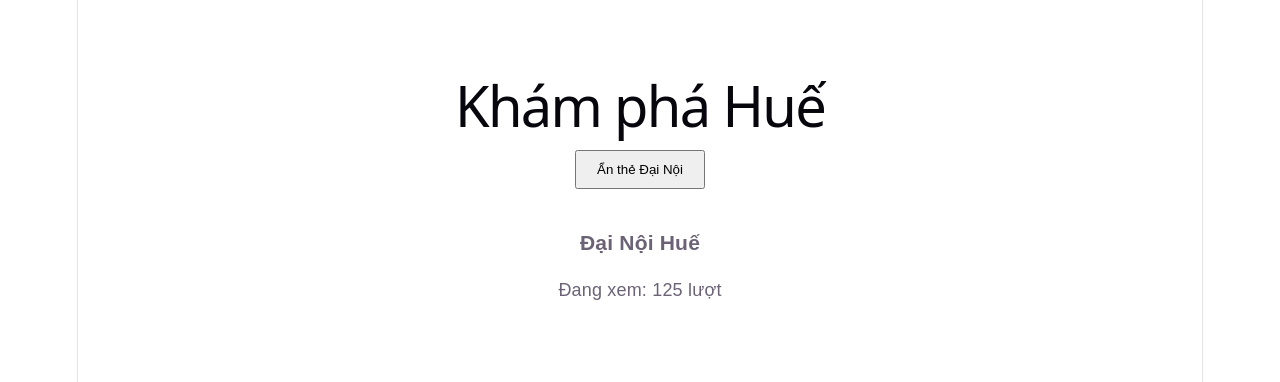
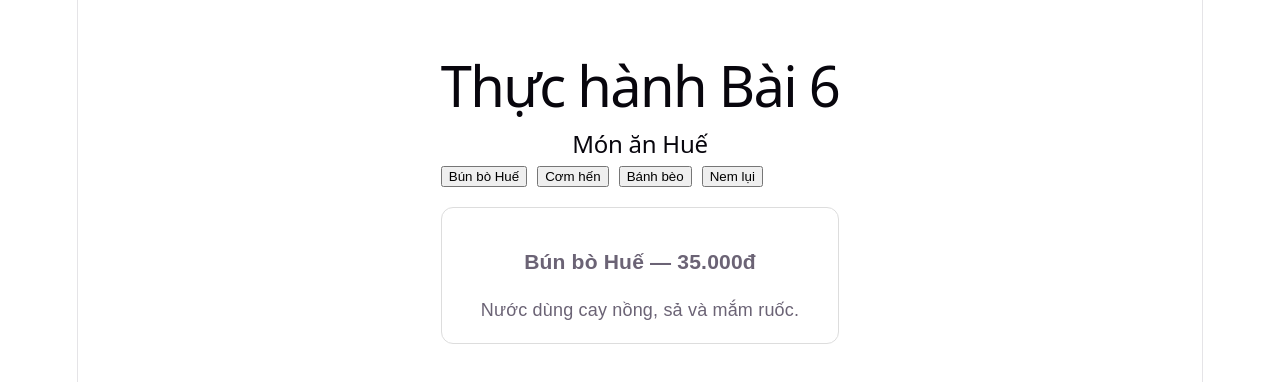
Before and after one commit to xuanhoai3152007-cmd/phu-xuan-react, a React (Vite) app: page / in a window 1280 px wide. Shown: the top 382 px of the page. Built offline with nearby package versions, Linux system fonts and the light colour scheme.

Commit message:
feat: hoàn thành bài 6 lab 2 useEffect dependency

```diff
--- a/src/App.tsx
+++ b/src/App.tsx
@@ -1,33 +1,18 @@
-import { useState } from 'react'
-import LuotXemDaiNoi from './features/landmarks/LuotXemDaiNoi'
+import TrangMonAn from './features/food/TrangMonAn'
 
 function App() {
-  const [hienThi, setHienThi] = useState(true)
-
   return (
     <div
       style={{
         maxWidth: '800px',
-        margin: '40px auto',
-        padding: '20px',
+        margin: '0 auto',
+        padding: '40px',
         fontFamily: 'Arial, sans-serif',
-        textAlign: 'center',
       }}
     >
-      <h1>Khám phá Huế</h1>
+      <h1>Thực hành Bài 6</h1>
 
-      <button
-        onClick={() => setHienThi(!hienThi)}
-        style={{
-          padding: '10px 20px',
-          marginBottom: '20px',
-          cursor: 'pointer',
-        }}
-      >
-        {hienThi ? 'Ẩn thẻ Đại Nội' : 'Hiện thẻ Đại Nội'}
-      </button>
-
-      {hienThi && <LuotXemDaiNoi />}
+      <TrangMonAn />
     </div>
   )
 }
--- /dev/null
+++ b/src/data/fetchMonAn.ts
@@ -0,0 +1,20 @@
+import danhSachMonAn from './mon-an.json'
+
+interface MonAn {
+  id: number
+  ten: string
+  gia: number
+  moTa: string
+}
+
+function fetchMonAn(id: number): Promise<MonAn | undefined> {
+  return new Promise((resolve) => {
+    setTimeout(() => {
+      const monAn = danhSachMonAn.find((mon) => mon.id === id)
+
+      resolve(monAn)
+    }, 800)
+  })
+}
+
+export default fetchMonAn
--- /dev/null
+++ b/src/data/mon-an.json
@@ -0,0 +1,26 @@
+[
+  {
+    "id": 1,
+    "ten": "Bún bò Huế",
+    "gia": 35000,
+    "moTa": "Nước dùng cay nồng, sả và mắm ruốc."
+  },
+  {
+    "id": 2,
+    "ten": "Cơm hến",
+    "gia": 25000,
+    "moTa": "Hến xào, rau sống, bánh tráng nướng giòn."
+  },
+  {
+    "id": 3,
+    "ten": "Bánh bèo",
+    "gia": 30000,
+    "moTa": "Bánh bèo chén, tôm cháy, mỡ hành."
+  },
+  {
+    "id": 4,
+    "ten": "Nem lụi",
+    "gia": 40000,
+    "moTa": "Nem nướng than, cuốn bánh tráng, nước lèo đậu phộng."
+  }
+]
--- /dev/null
+++ b/src/features/food/ChiTietMonAn.tsx
@@ -0,0 +1,62 @@
+import { useEffect, useState } from 'react'
+import fetchMonAn from '../../data/fetchMonAn'
+
+interface MonAn {
+  id: number
+  ten: string
+  gia: number
+  moTa: string
+}
+
+interface ChiTietMonAnProps {
+  idMonAn: number
+}
+
+function ChiTietMonAn({ idMonAn }: ChiTietMonAnProps) {
+  const [monAn, setMonAn] = useState<MonAn | null>(null)
+  const [dangTai, setDangTai] = useState(true)
+
+  useEffect(() => {
+    let daHuy = false
+
+    setDangTai(true)
+
+    fetchMonAn(idMonAn).then((data) => {
+      if (!daHuy) {
+        setMonAn(data ?? null)
+        setDangTai(false)
+      }
+    })
+
+    return () => {
+      daHuy = true
+    }
+  }, [idMonAn])
+
+  if (dangTai) {
+    return <p>Đang tải thông tin món ăn…</p>
+  }
+
+  if (!monAn) {
+    return <p>Không tìm thấy món ăn.</p>
+  }
+
+  return (
+    <div
+      style={{
+        marginTop: '20px',
+        padding: '20px',
+        border: '1px solid #ddd',
+        borderRadius: '12px',
+      }}
+    >
+      <h3>
+        {monAn.ten} — {monAn.gia.toLocaleString('vi-VN')}đ
+      </h3>
+
+      <p>{monAn.moTa}</p>
+    </div>
+  )
+}
+
+export default ChiTietMonAn
--- /dev/null
+++ b/src/features/food/TrangMonAn.tsx
@@ -0,0 +1,40 @@
+import { useState } from 'react'
+import ChiTietMonAn from './ChiTietMonAn'
+
+function TrangMonAn() {
+  const [idDangChon, setIdDangChon] = useState(1)
+
+  const buttons = [
+    { id: 1, name: 'Bún bò Huế' },
+    { id: 2, name: 'Cơm hến' },
+    { id: 3, name: 'Bánh bèo' },
+    { id: 4, name: 'Nem lụi' },
+  ]
+
+  return (
+    <div>
+      <h2>Món ăn Huế</h2>
+
+      <div
+        style={{
+          display: 'flex',
+          gap: '10px',
+          flexWrap: 'wrap',
+        }}
+      >
+        {buttons.map((button) => (
+          <button
+            key={button.id}
+            onClick={() => setIdDangChon(button.id)}
+          >
+            {button.name}
+          </button>
+        ))}
+      </div>
+
+      <ChiTietMonAn idMonAn={idDangChon} />
+    </div>
+  )
+}
+
+export default TrangMonAn
```
